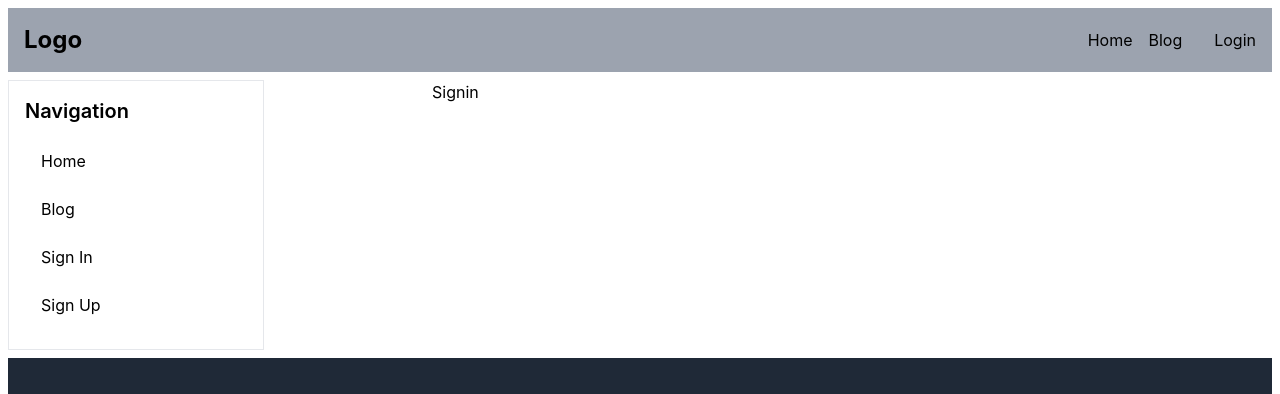
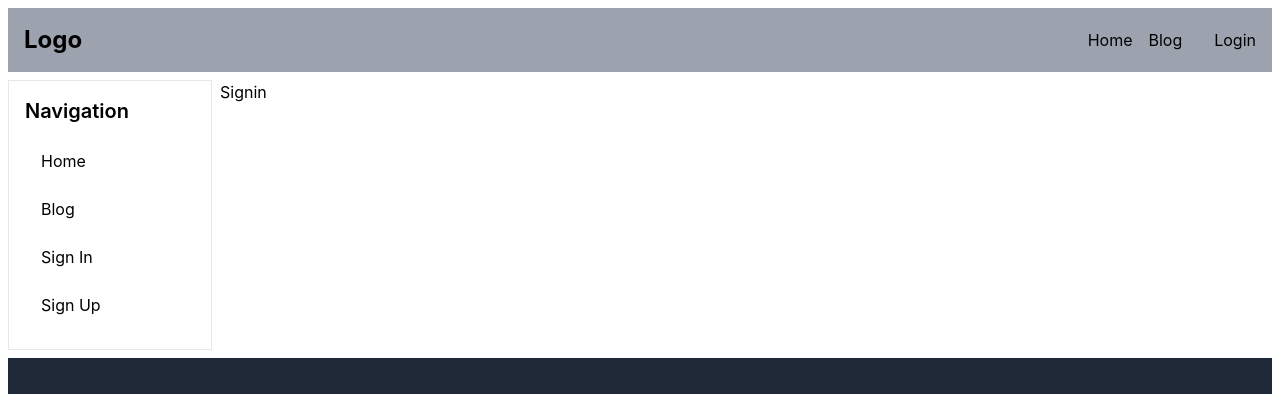
Before and after one commit to rkshaon/blog, a React (Create React App) app in the folder frontend_react/: page /signin in a window 1280 px wide. Shown: the top 394 px of the page. Built offline with nearby package versions, Linux system fonts and the light colour scheme.

Commit message:
Layout column grid upgradation

```diff
--- a/frontend_react/src/components/Layout.js
+++ b/frontend_react/src/components/Layout.js
@@ -4,14 +4,14 @@ import LeftSidebar from './LeftSidebar';
 import Footer from './Footer';
 
 const Layout = ({ children }) => (
-  <div className="min-h-screen grid grid-rows-[auto_1fr_auto] grid-cols-1 md:grid-cols-3 md:grid-rows-[repeat(12,_min-content)] gap-2 p-2">
+  <div className="min-h-screen grid grid-rows-[auto_1fr_auto] grid-cols-1 md:grid-cols-12 md:grid-rows-[repeat(12,_min-content)] gap-2 p-2">
     <header className="col-span-full">
       <Navbar />
     </header>
-    <nav className="md:row-span-[10] md:col-span-1">
+    <nav className="md:row-span-[10] md:col-span-2">
       <LeftSidebar />
     </nav>
-    <main className="md:row-span-[10] md:col-span-2">
+    <main className="md:row-span-[10] md:col-span-10">
       {children}
     </main>
     <footer className="col-span-full">
--- a/frontend_react/src/components/LeftSidebar.js
+++ b/frontend_react/src/components/LeftSidebar.js
@@ -3,7 +3,7 @@ import { Link } from 'react-router-dom';
 
 const LeftSidebar = () => {
   return (
-    <aside className="p-4 w-full md:w-64 border">
+    <aside className="p-4 w-full border">
       <h2 className="text-xl font-semibold mb-4">Navigation</h2>
       <ul>
         <li className="mb-2">
```
